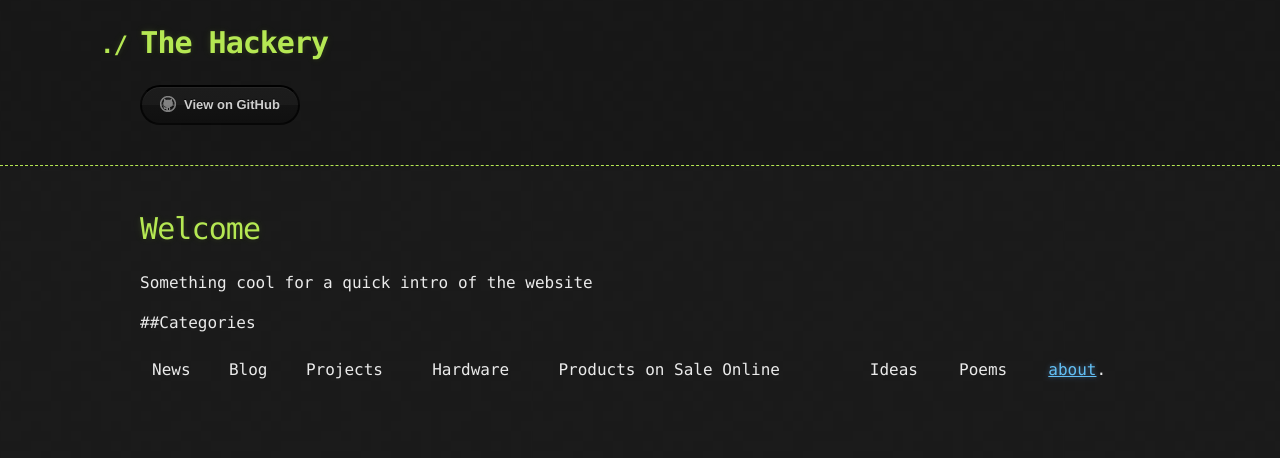
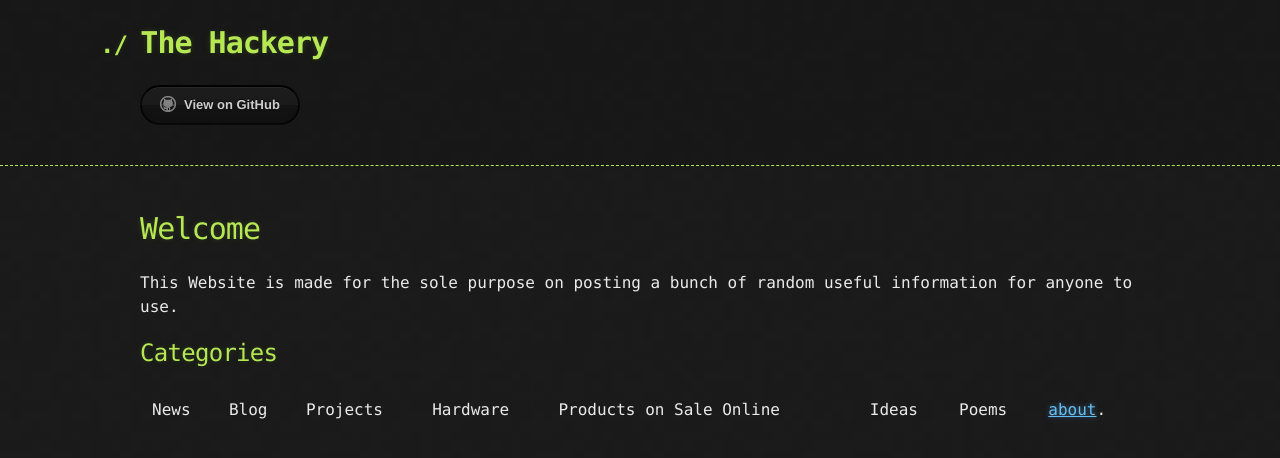
Before and after one commit to The-Hackery/The-hackery, a Jekyll site: the page built from index.md, in a window 1280 px wide. Shown: the top 458 px of the page. Built offline with Jekyll 4.4.1, drawn with Linux system fonts in a browser that asks for light colours; our own code applies the rules of GitHub Pages for plain Markdown files; the repository's description, which GitHub fills in, is left out.

Commit message:
Update index.md

```diff
--- a/index.md
+++ b/index.md
@@ -1,7 +1,7 @@
 # Welcome
 
-Something cool for a quick intro of the website
+This Website is made for the sole purpose on posting a bunch of random useful information for anyone to use.
 
-##Categories
+## Categories
 
 | News | Blog | Projects | Hardware | Products on Sale Online | Ideas | Poems | [about](https://the-hackery.github.io/The-hackery/).
```
